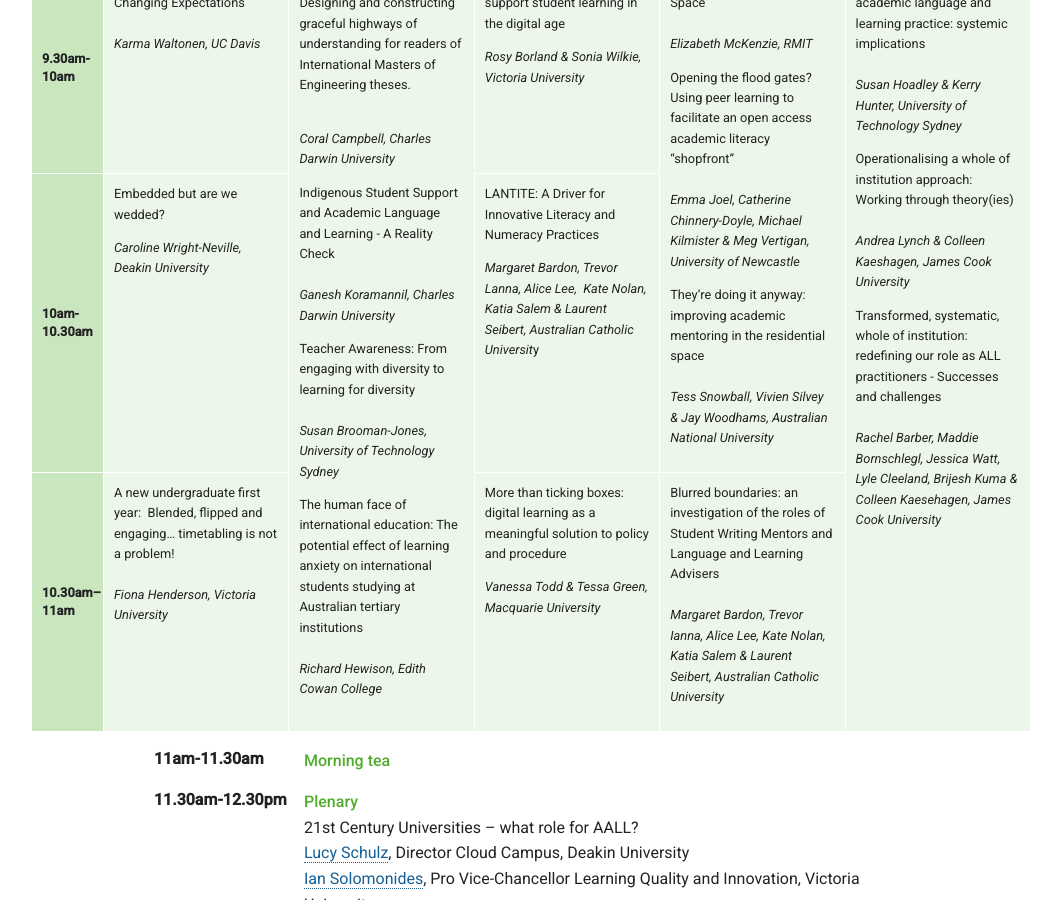
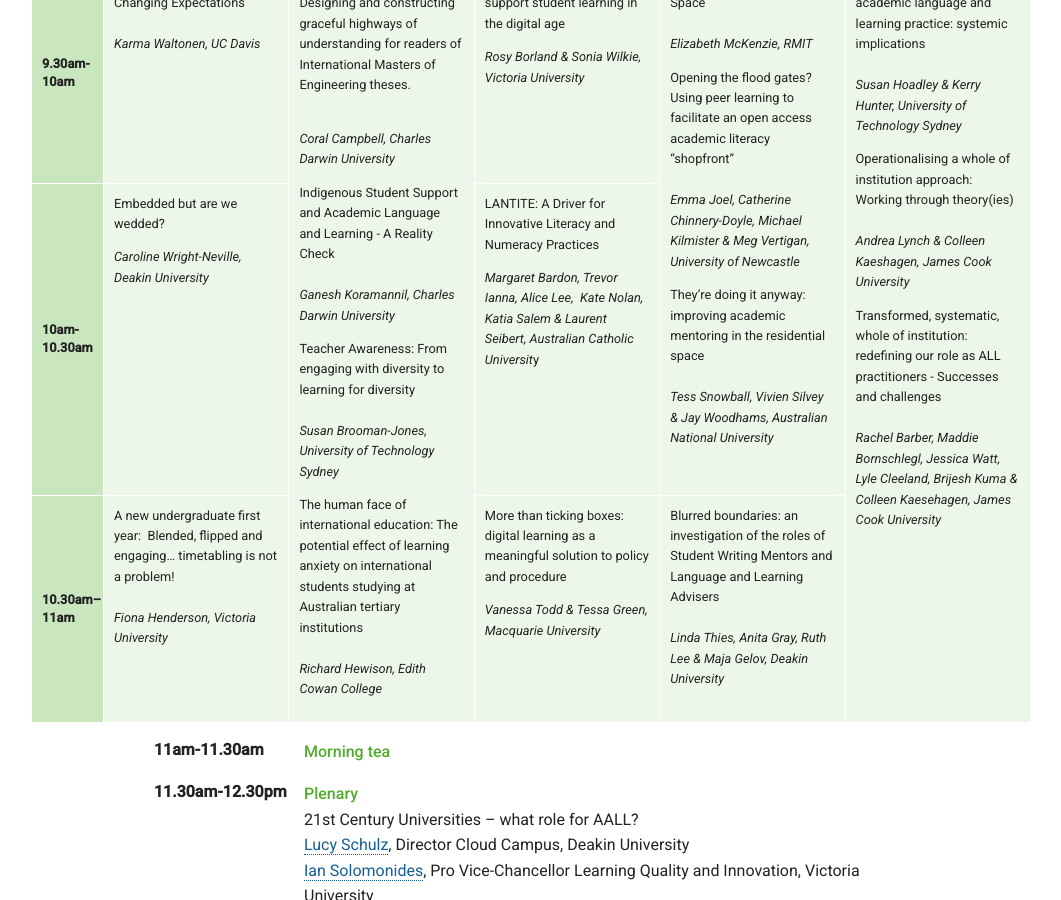
Before and after one commit to aallconference2017/aallconference2017.github.io, a Jekyll site: the page built from program/index.html, in a window 1280 px wide and 900 px high, scrolled down 3326 px. Shown: the whole window, without its empty margins (113-1174 px from the left). Built offline with Jekyll 4.4.1, drawn with Linux system fonts in a browser that asks for light colours; some of the changed text lies outside the part shown.

Commit message:
Updated 'program/index.html' via CloudCannon

```diff
--- a/program/index.html
+++ b/program/index.html
@@ -145,13 +145,13 @@ show_jump_links: true
                             <tr>
                                 <th class="editable">10am-10.30am</th>
                                 <td><div class="editable"><p>Embedded but are we wedded?</p><p><em>Caroline Wright-Neville, Deakin University</em></p></div></td>
-                                <td><div class="editable"><p>LANTITE: A Driver for Innovative Literacy and Numeracy Practices</p><p><em>Margaret Bardon, Trevor Lanna, Alice Lee,&nbsp; Kate Nolan, Katia Salem &amp; Laurent Seibert, Australian Catholic Universit</em>y</p></div></td>
+                                <td><div class="editable"><p>LANTITE: A Driver for Innovative Literacy and Numeracy Practices</p><p><em>Margaret Bardon, Trevor Ianna, Alice Lee,&nbsp; Kate Nolan, Katia Salem &amp; Laurent Seibert, Australian Catholic Universit</em>y</p></div></td>
                             </tr>
                             <tr>
                                 <th class="editable">10.30am–11am</th>
                                 <td><div class="editable"><p>A new undergraduate first year:&nbsp; Blended, flipped and engaging&hellip; timetabling is not a problem!<br /><br /><em>Fiona Henderson, Victoria University</em></p></div></td>
                                 <td><div class="editable"><p>More than ticking boxes: digital learning as a meaningful solution to policy and procedure</p><p><em>Vanessa Todd &amp; Tessa Green, Macquarie University</em></p></div></td>
-                                <td><div class="editable"><p>Blurred boundaries: an investigation of the roles of Student Writing Mentors and Language and Learning Advisers<br /><br /><em>Margaret Bardon, Trevor Ianna, Alice Lee, Kate Nolan, Katia Salem &amp; Laurent Seibert, Australian Catholic University</em></p></div></td>
+                                <td><div class="editable"><p>Blurred boundaries: an investigation of the roles of Student Writing Mentors and Language and Learning Advisers<br /><br /><em>Linda Thies, Anita Gray, Ruth Lee &amp; Maja Gelov, Deakin University</em></p></div></td>
                             </tr>
                         </tbody>
                     </table>
@@ -263,7 +263,7 @@ show_jump_links: true
                                 <th class="editable">9.30am-10am</th>
                                 <td><div class="editable"><p>Panel-beater or Co-Supervisor? The Politics and Paradoxes of Academic Language and Learning Lecturers providing support to doctoral students</p><p><em>Nira Rahman &amp; Paola Bilbrough, Victoria University</em></p></div></td>
                                 <td>
-                                    <div class="editable"><p>Responding to diverse student needs to create inclusivity: a narrative of academic support in a remote dual-sector university</p><p><em>Amanda Jensen, Coral Campbell &amp; Roz Rowen, Charles Darwin University</em></p></div>
+                                    <div class="editable"><p>Responding to diverse student needs to create inclusivity: a narrative of academic support in a remote dual-sector university</p><p><em>Amanda Janssen, Coral Campbell &amp; Roz Rowen, Charles Darwin University</em></p></div>
                                 </td>
                                 <td><div class="editable"><p>The Pink Palace experiment: How a writing club assists in the retention of first year Youth Work students</p><p><em>Gabriella Pretto, Victoria University</em></p></div></td>
                                 <td>
```
